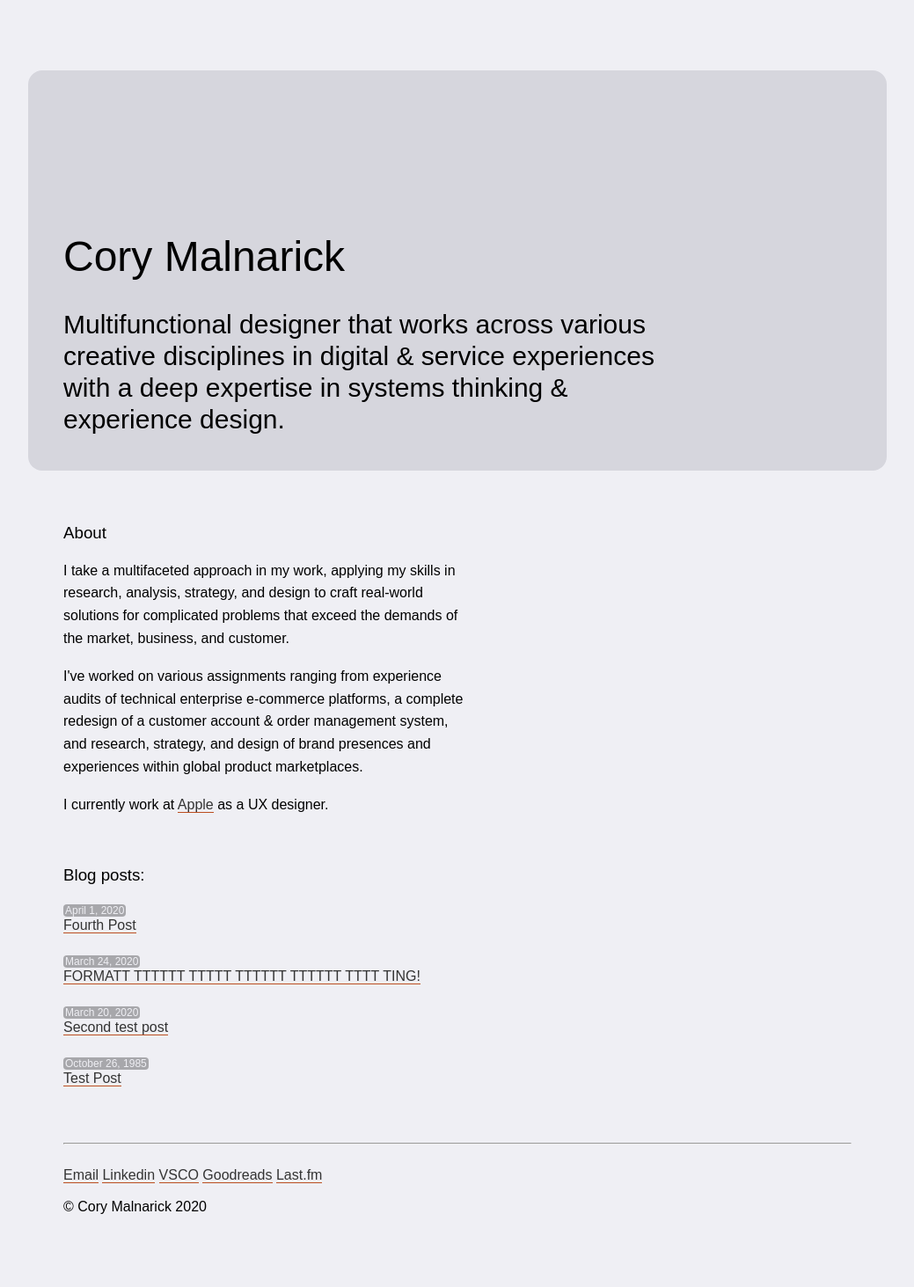
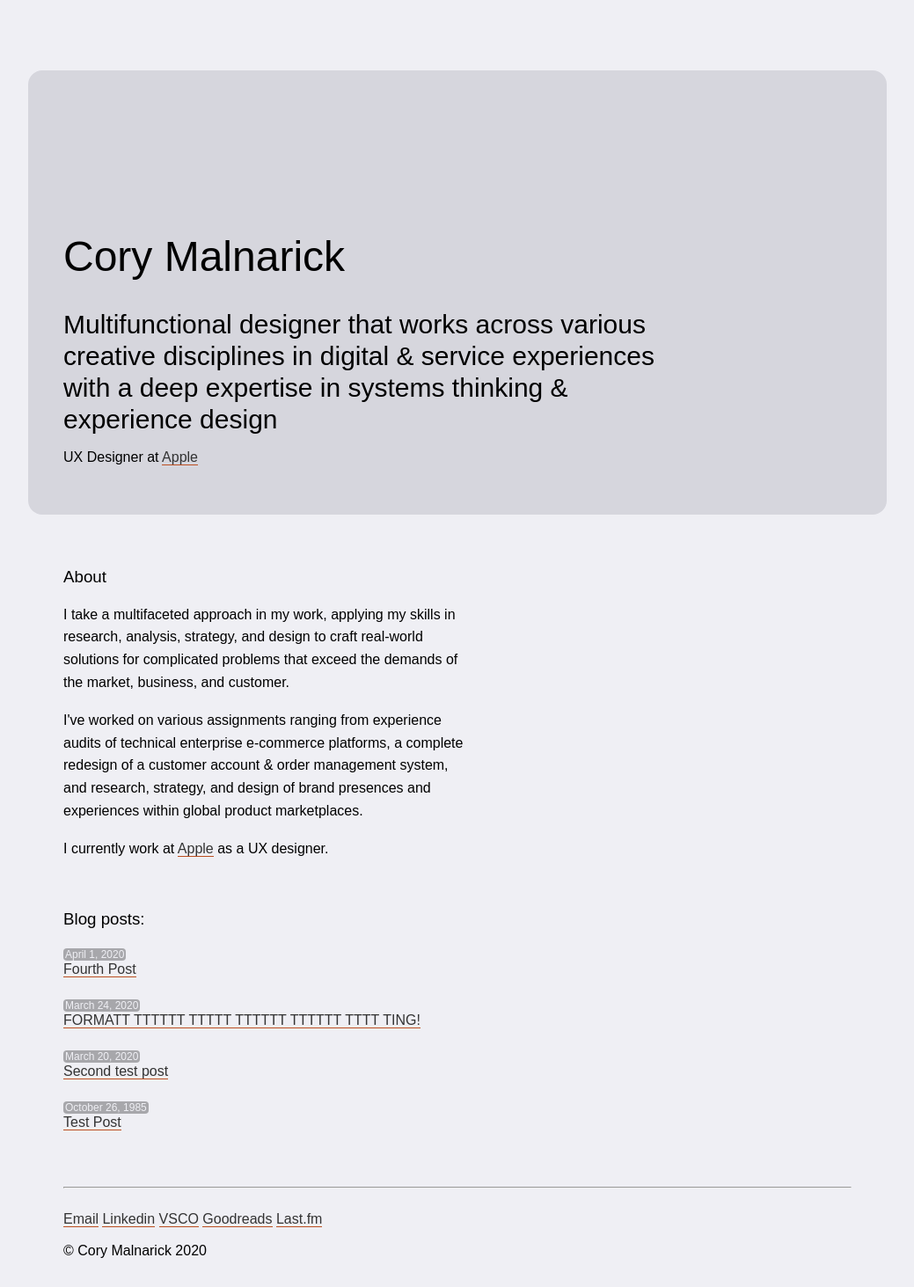
Before and after one commit to foundmonster/foundmonster.github.io, a Jekyll site: the page built from index.html, in a window 1280 px wide. Shown: the whole page at 88% size, without its empty margins (120-1159 px from the left). Built offline with Jekyll 4.4.1, drawn with Linux system fonts in a browser that asks for light colours; some web fonts are replaced; before the commit the page ends 1413 px from its top, so only the background shows below that.

Commit message:
updating homepage card to include current role

```diff
--- a/index.html
+++ b/index.html
@@ -4,7 +4,8 @@ title: Cory Malnarick
 ---
 <div class="homecard">
 	<h1 class="homecard-title">{{ page.title }}</h1>
-	<p class="homecard-body">Multifunctional designer that works across various creative disciplines in digital & service experiences with a deep expertise in systems thinking & experience design.</p>
+	<p class="homecard-body">Multifunctional designer that works across various creative disciplines in digital & service experiences with a deep expertise in systems thinking & experience design</p>
+	<p>UX Designer at <a href="https://www.apple.com">Apple</a></p>
 </div>
 <h3>About</h3>
 <p class="p-home">I take a multifaceted approach in my work, applying my skills in research, analysis, strategy, and design to craft real-world solutions for complicated problems that exceed the demands of the market, business, and customer.</p><br>
```
